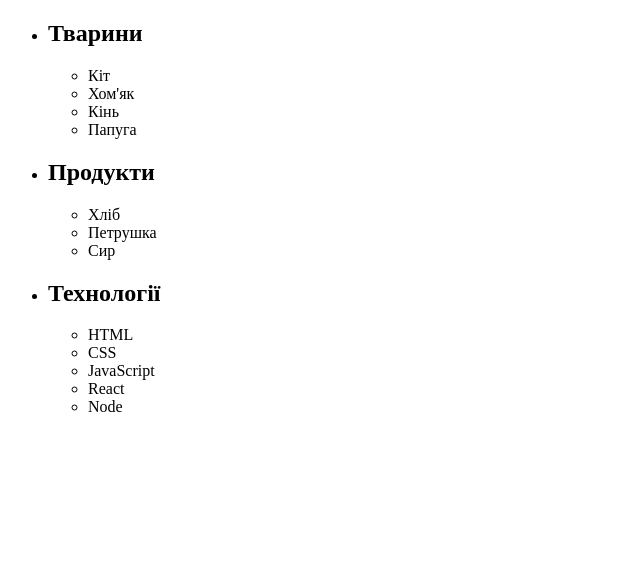
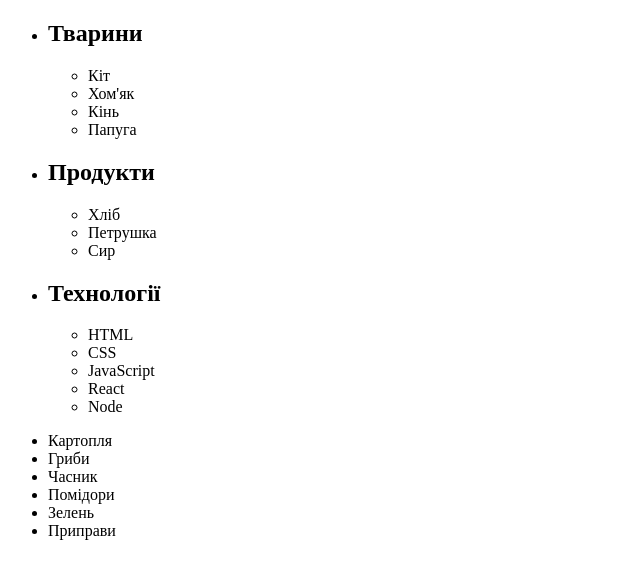
Before and after one commit to Fil1989/goit-js-hw-07, a plain HTML site: page index.html in a window 1280 px wide. Shown: the whole page, without its empty margins (0-640 px from the left). Drawn offline with Linux system fonts and the light colour scheme.

Commit message:
Завдання 2

```diff
--- a/index.html
+++ b/index.html
@@ -38,6 +38,10 @@
         </ul>
       </li>
     </ul>
-    <script src="/scripts/task-1.js" type="module"></script>
+
+    <ul id="ingredients"></ul>
+
+    <!-- <script src="/scripts/task-1.js" type="module"></script> -->
+    <script src="/scripts/task-2.js" type="module"></script>
   </body>
 </html>
--- /dev/null
+++ b/scripts/task-2.js
@@ -0,0 +1,15 @@
+const ingredients = [
+  'Картопля',
+  'Гриби',
+  'Часник',
+  'Помідори',
+  'Зелень',
+  'Приправи',
+];
+ingredients.forEach(element => {
+  let item = document.createElement('li');
+  item.textContent = element;
+  let ingredientsId = document.querySelector('#ingredients');
+
+  return ingredientsId.appendChild(item);
+});
```
